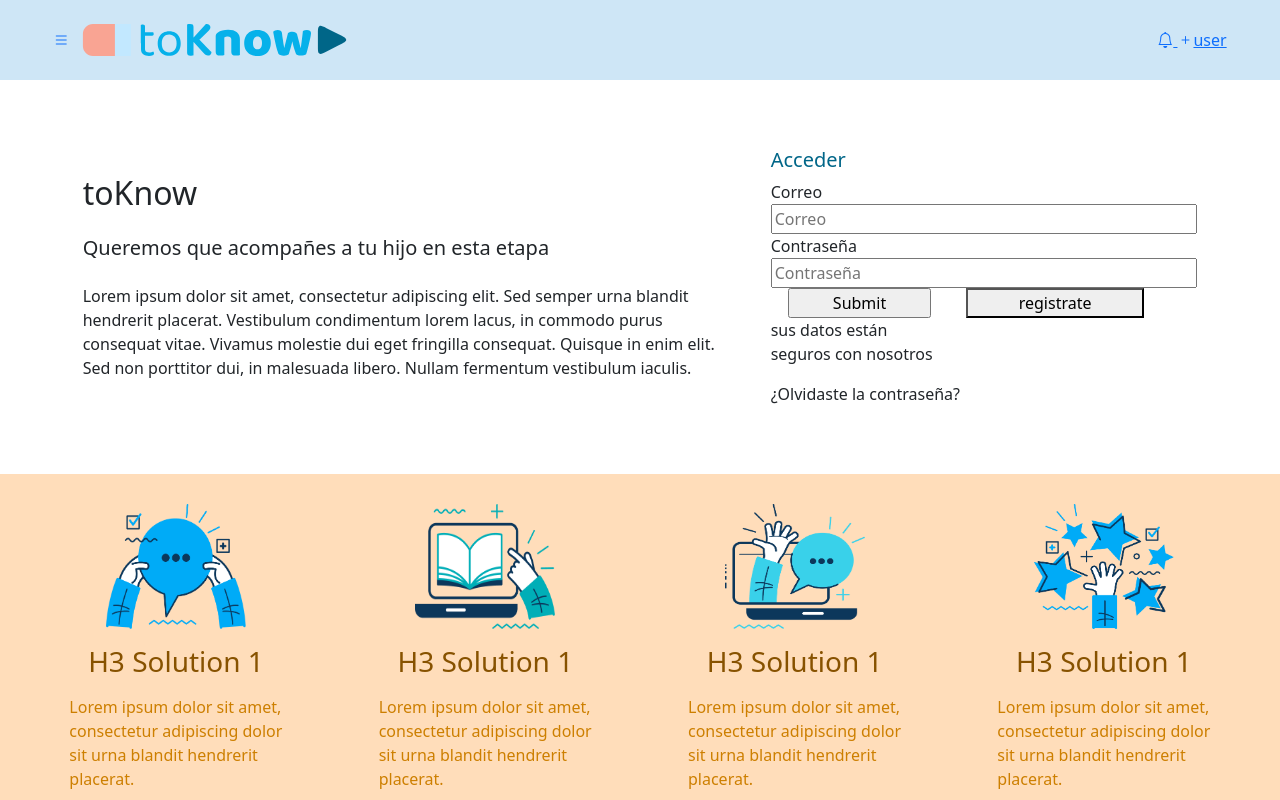
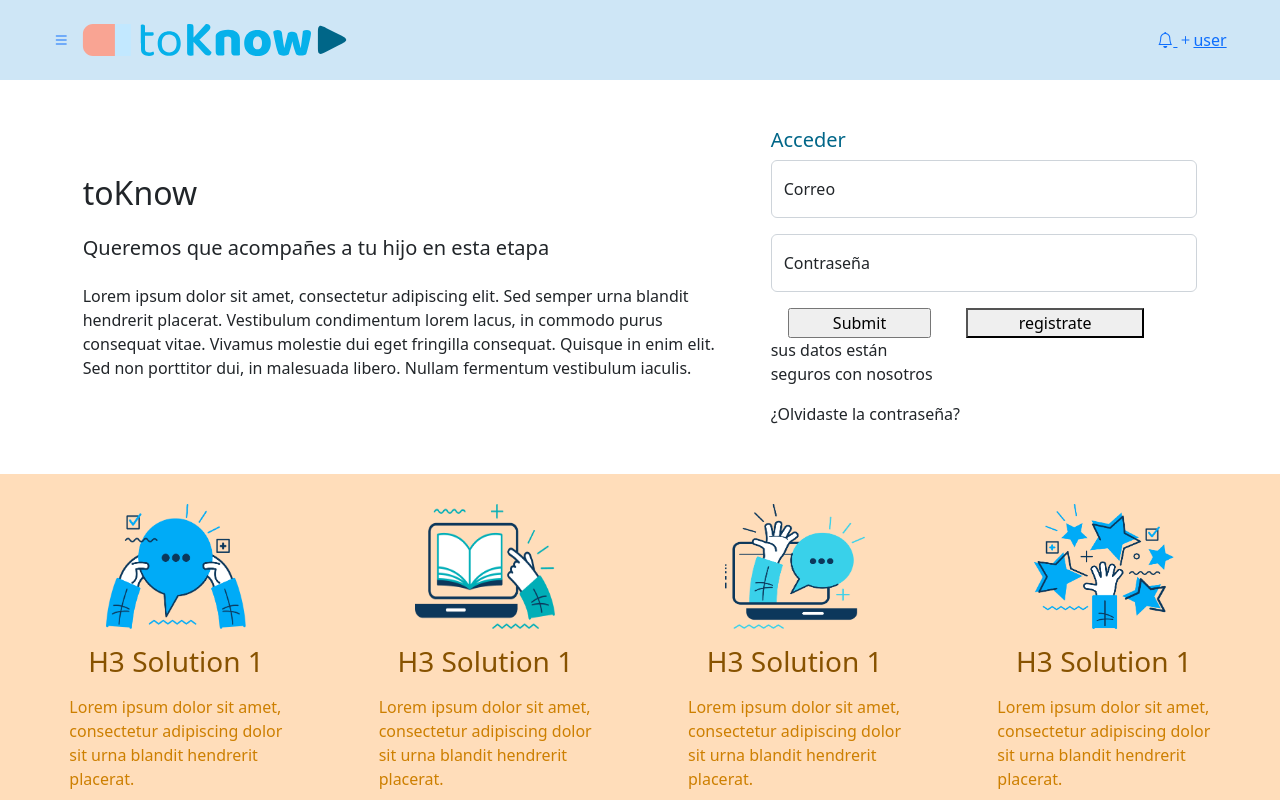
Before and after one commit to to-know-g19/TOKNOW_FE, a Next.js app: page / in a window 1280 px wide. Shown: the top 800 px of the page. Built offline with nearby package versions, Linux system fonts and the light colour scheme.

Commit message:
improved forms design

```diff
--- a/components/FormLogin/FormLogin.js
+++ b/components/FormLogin/FormLogin.js
@@ -41,24 +41,38 @@ export default function FormLogin() {
 
         <div className='col-12 '>
           <div className='d-flex col-12 flex-column'>
-            <label>Correo</label>
-            <input type='email' name='email'  {...register("email", { required: true, maxLength: 30 })} placeholder='Correo'></input>
-            {errors.email && errors.email.type === "required" && <span className='text-danger'>*El campo es requerido.</span>}
-            {errors.email && errors.email.type === "maxLength" && <span className='text-danger'>*El campo no debe tener más de 30 caracteres. </span>}
+            <div className="form-floating mb-3">
+              <input
+                type='email'
+                name='email'
+                className="form-control"
+                placeholder='Correo'
+                {...register("email", { required: true, maxLength: 30 })}></input>
+              {errors.email && errors.email.type === "required" && <span className='text-danger'>*El campo es requerido.</span>}
+              {errors.email && errors.email.type === "maxLength" && <span className='text-danger'>*El campo no debe tener más de 30 caracteres. </span>}
+              <label>Correo</label>
+            </div>
           </div>
 
           <div className='col-12 d-flex flex-row'>
             <div className='d-flex col-12 flex-column'>
-              <label>Contraseña</label>
-              <input type='password' name='password' {...register("password", { required: true, minLength: 3 })} placeholder='Contraseña'></input>
-              {errors.password && errors.password.type === "required" && <span className='text-danger'>*El campo es requerido.</span>}
-              {errors.password && errors.password.type === "minLength" && <span className='text-danger'>*El campo requiere más de 3 caracteres</span>}
+              <div className="form-floating mb-3">
+                <input
+                  type='password'
+                  name='password'
+                  className="form-control"
+                  placeholder='Contraseña'
+                  {...register("password", { required: true, minLength: 3 })} ></input>
+                {errors.password && errors.password.type === "required" && <span className='text-danger'>*El campo es requerido.</span>}
+                {errors.password && errors.password.type === "minLength" && <span className='text-danger'>*El campo requiere más de 3 caracteres</span>}
+                <label>Contraseña</label>
+              </div>
             </div>
           </div>
         </div>
         <div className='d-flex justify-content-around'>
           <input className='col-4' type='submit'></input>
-          <Link  className='col-6' href='/register'><button className='col-10'>registrate</button></Link>
+          <Link className='col-6' href='/register'><button className='col-10'>registrate</button></Link>
         </div>
       </form>
     </div>
```
